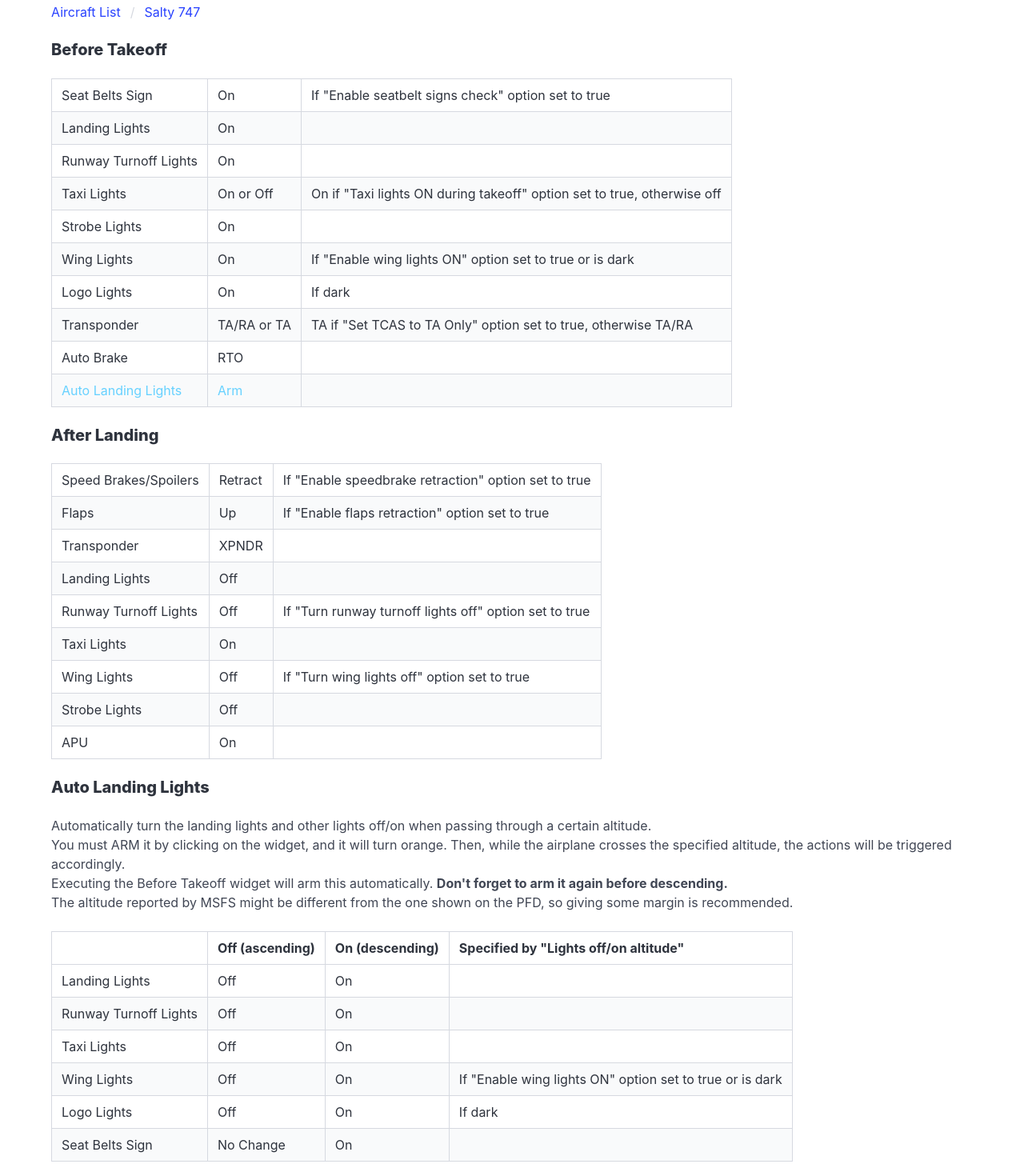
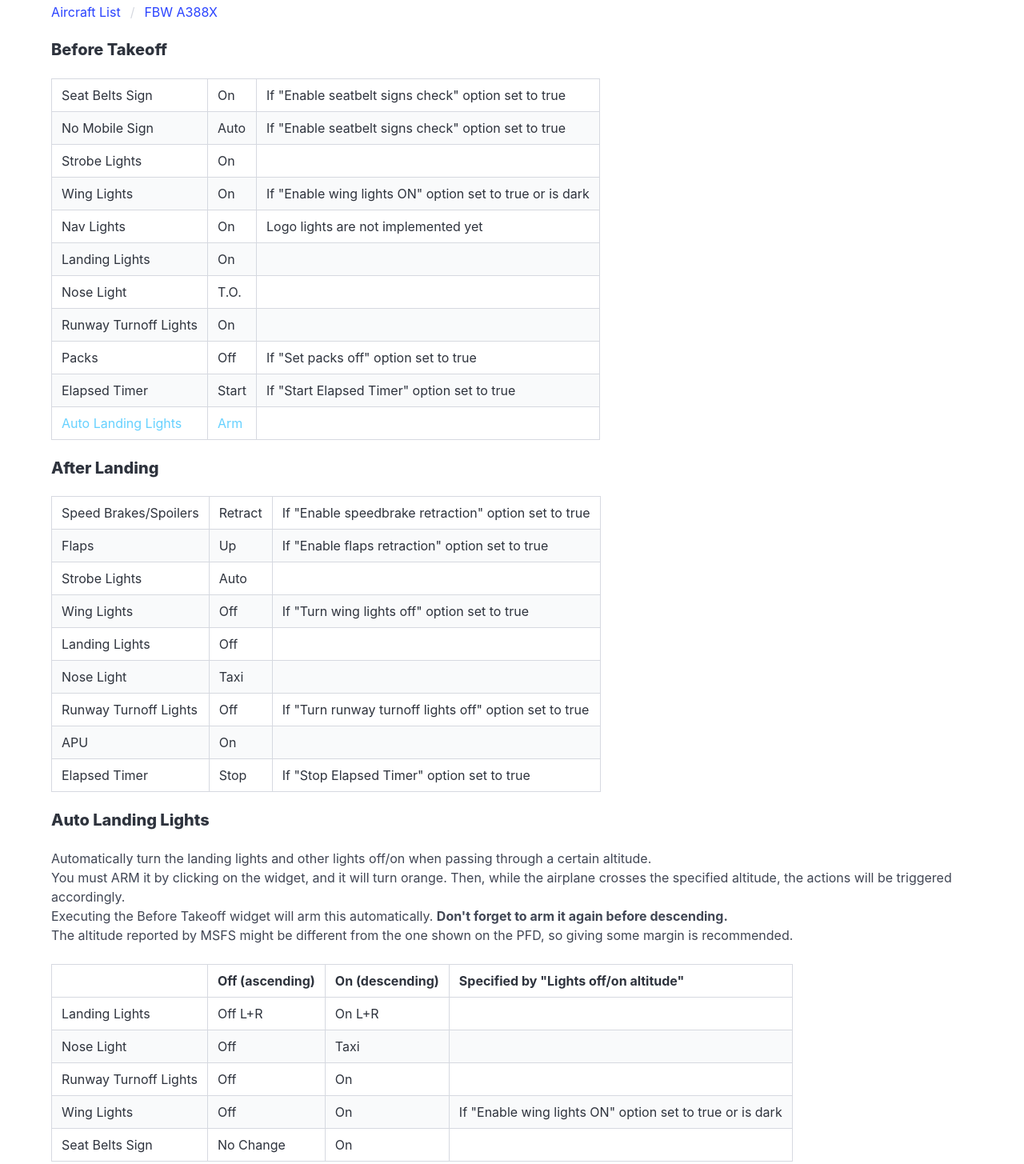
Before and after one commit to jyoonPro/flow-first-officer, a plain HTML site: page docs/fbw-a388.html in a window 1280 px wide. Shown: the part 177-1632 px from the top of the page at 80% size. Drawn offline with nearby package versions, Linux system fonts and the light colour scheme.

Commit message:
Update documentation

```diff
--- a/docs/salty-747.html
+++ b/docs/fbw-a388.html
@@ -4,7 +4,7 @@
     <meta charset="utf-8"/>
     <meta http-equiv="X-UA-Compatible" content="IE=edge"/>
     <meta name="viewport" content="width=device-width, initial-scale=1"/>
-    <title>Salty 747</title>
+    <title>FBW A388X</title>
     <link rel="stylesheet" href="css/main.css"/>
     <link rel="shortcut icon" type="image/x-icon" href="favicon.ico">
   </head>
@@ -12,7 +12,7 @@
     <section class="hero is-info">
       <div class="hero-body">
         <div class="container">
-          <h1 class="title">Salty 747 (Deprecated)</h1>
+          <h1 class="title">FlyByWire A388X</h1>
         </div>
       </div>
     </section>
@@ -21,7 +21,7 @@
         <nav class="breadcrumb" aria-label="breadcrumbs">
           <ul>
             <li><a href="./">Aircraft List</a></li>
-            <li><a href="">Salty 747</a></li>
+            <li><a href="">FBW A388X</a></li>
           </ul>
         </nav>
         <h1 class="title is-5">Before Takeoff</h1>
@@ -33,19 +33,9 @@
             <td>If "Enable seatbelt signs check" option set to true</td>
           </tr>
           <tr>
-            <td>Landing Lights</td>
-            <td>On</td>
-            <td></td>
-          </tr>
-          <tr>
-            <td>Runway Turnoff Lights</td>
-            <td>On</td>
-            <td></td>
-          </tr>
-          <tr>
-            <td>Taxi Lights</td>
-            <td>On or Off</td>
-            <td>On if "Taxi lights ON during takeoff" option set to true, otherwise off</td>
+            <td>No Mobile Sign</td>
+            <td>Auto</td>
+            <td>If "Enable seatbelt signs check" option set to true</td>
           </tr>
           <tr>
             <td>Strobe Lights</td>
@@ -58,19 +48,34 @@
             <td>If "Enable wing lights ON" option set to true or is dark</td>
           </tr>
           <tr>
-            <td>Logo Lights</td>
+            <td>Nav Lights</td>
             <td>On</td>
-            <td>If dark</td>
+            <td>Logo lights are not implemented yet</td>
           </tr>
           <tr>
-            <td>Transponder</td>
-            <td>TA/RA or TA</td>
-            <td>TA if "Set TCAS to TA Only" option set to true, otherwise TA/RA</td>
+            <td>Landing Lights</td>
+            <td>On</td>
+            <td></td>
           </tr>
           <tr>
-            <td>Auto Brake</td>
-            <td>RTO</td>
+            <td>Nose Light</td>
+            <td>T.O.</td>
             <td></td>
+          </tr>
+          <tr>
+            <td>Runway Turnoff Lights</td>
+            <td>On</td>
+            <td></td>
+          </tr>
+          <tr>
+            <td>Packs</td>
+            <td>Off</td>
+            <td>If "Set packs off" option set to true</td>
+          </tr>
+          <tr>
+            <td>Elapsed Timer</td>
+            <td>Start</td>
+            <td>If "Start Elapsed Timer" option set to true</td>
           </tr>
           <tr>
             <td><span class="has-text-info">Auto Landing Lights</span></td>
@@ -94,13 +99,23 @@
             <td>If "Enable flaps retraction" option set to true</td>
           </tr>
           <tr>
-            <td>Transponder</td>
-            <td>XPNDR</td>
+            <td>Strobe Lights</td>
+            <td>Auto</td>
             <td></td>
+          </tr>
+          <tr>
+            <td>Wing Lights</td>
+            <td>Off</td>
+            <td>If "Turn wing lights off" option set to true</td>
           </tr>
           <tr>
             <td>Landing Lights</td>
             <td>Off</td>
+            <td></td>
+          </tr>
+          <tr>
+            <td>Nose Light</td>
+            <td>Taxi</td>
             <td></td>
           </tr>
           <tr>
@@ -109,24 +124,14 @@
             <td>If "Turn runway turnoff lights off" option set to true</td>
           </tr>
           <tr>
-            <td>Taxi Lights</td>
+            <td>APU</td>
             <td>On</td>
             <td></td>
           </tr>
           <tr>
-            <td>Wing Lights</td>
-            <td>Off</td>
-            <td>If "Turn wing lights off" option set to true</td>
-          </tr>
-          <tr>
-            <td>Strobe Lights</td>
-            <td>Off</td>
-            <td></td>
-          </tr>
-          <tr>
-            <td>APU</td>
-            <td>On</td>
-            <td></td>
+            <td>Elapsed Timer</td>
+            <td>Stop</td>
+            <td>If "Stop Elapsed Timer" option set to true</td>
           </tr>
           </tbody>
         </table>
@@ -151,8 +156,14 @@
           <tbody>
           <tr>
             <td>Landing Lights</td>
+            <td>Off L+R</td>
+            <td>On L+R</td>
+            <td></td>
+          </tr>
+          <tr>
+            <td>Nose Light</td>
             <td>Off</td>
-            <td>On</td>
+            <td>Taxi</td>
             <td></td>
           </tr>
           <tr>
@@ -162,22 +173,10 @@
             <td></td>
           </tr>
           <tr>
-            <td>Taxi Lights</td>
-            <td>Off</td>
-            <td>On</td>
-            <td></td>
-          </tr>
-          <tr>
             <td>Wing Lights</td>
             <td>Off</td>
             <td>On</td>
             <td>If "Enable wing lights ON" option set to true or is dark</td>
-          </tr>
-          <tr>
-            <td>Logo Lights</td>
-            <td>Off</td>
-            <td>On</td>
-            <td>If dark</td>
           </tr>
           <tr>
             <td>Seat Belts Sign</td>
```
Also changed, not shown: docs/fbw-a32nx.html (+0 -5 lines), docs/fenix-a320.html (+0 -5 lines), docs/index.html (+3 -3 lines), docs/ini-a20n.html (+0 -5 lines), docs/ini-a306.html (+0 -5 lines), docs/ini-a310.html (+0 -5 lines).
